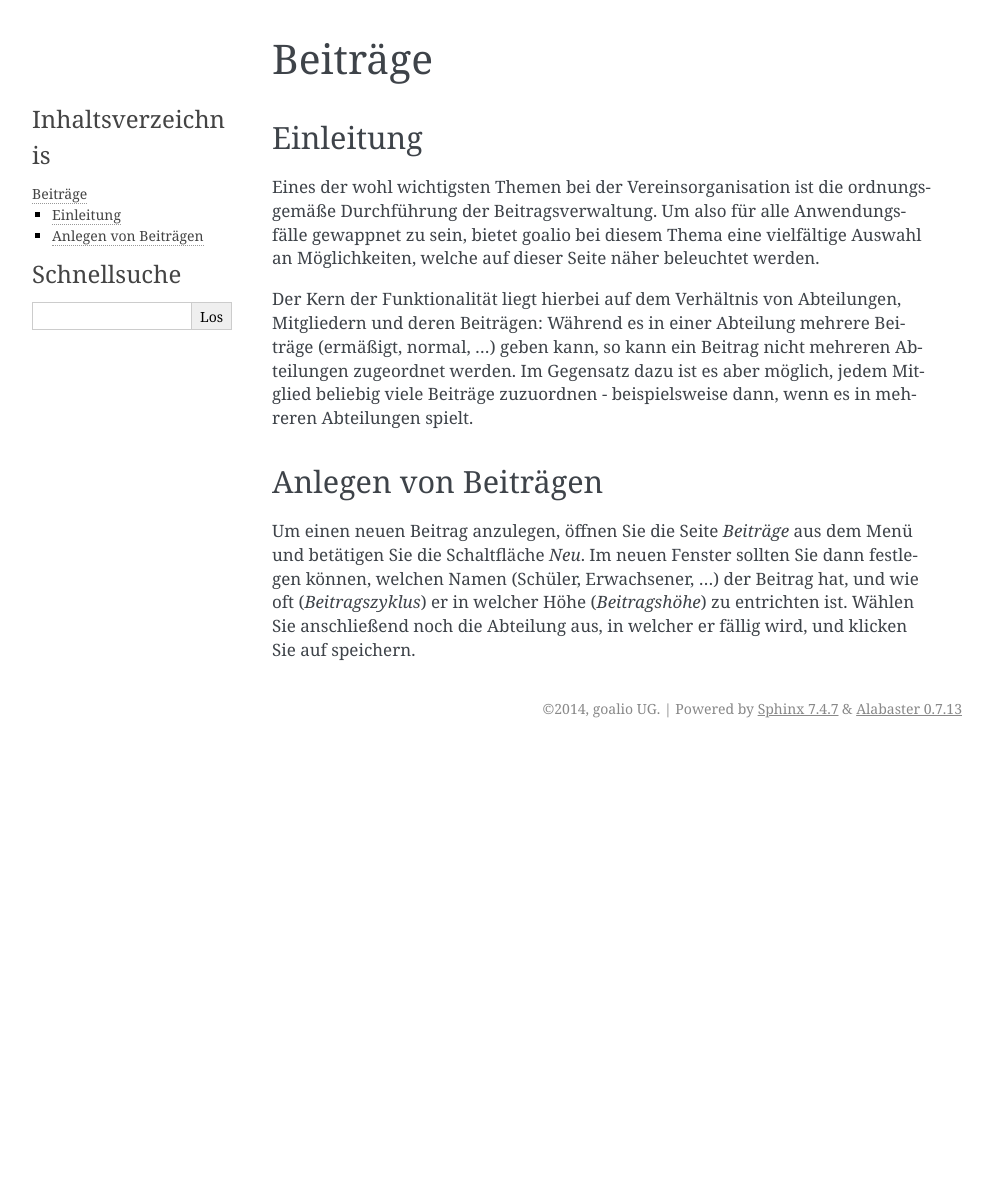
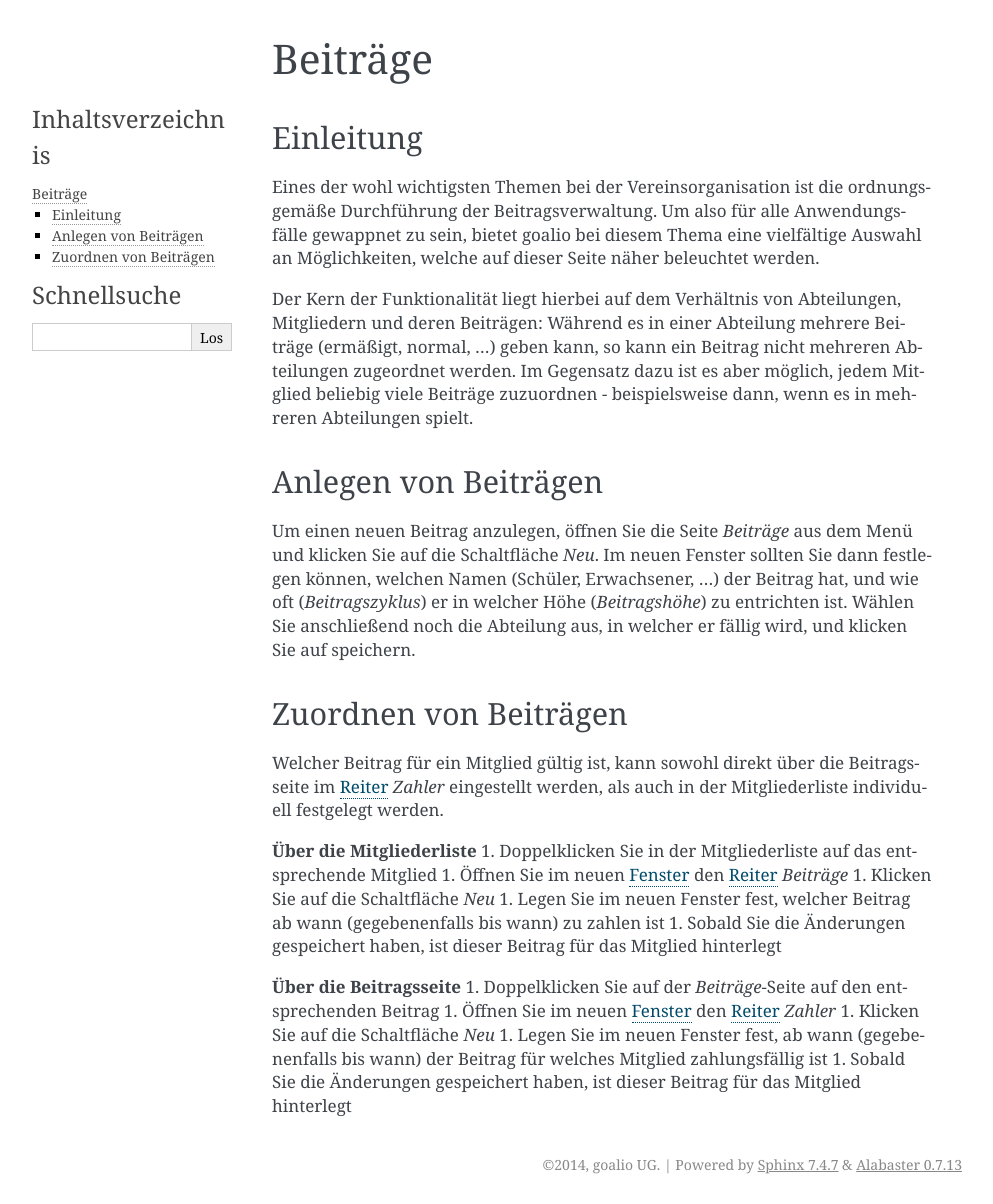
Before and after one commit to goalio/docs, a Sphinx documentation site: the page built from docs/module/finanzen/beitraege.rst, in a window 1280 px wide. Shown: the whole page, without its empty margins (148-1141 px from the left). Built offline with Sphinx 7.4.7, drawn with Linux system fonts in a browser that asks for light colours; formulas are drawn with MathJax 3; before the commit the page ends 900 px from its top, so only the background shows below that.

Commit message:
Update beitraege.rst

```diff
--- a/docs/module/finanzen/beitraege.rst
+++ b/docs/module/finanzen/beitraege.rst
@@ -11,4 +11,27 @@ Der Kern der Funktionalität liegt hierbei auf dem Verhältnis von Abteilungen,
 Anlegen von Beiträgen
 ---------------------
 
-Um einen neuen Beitrag anzulegen, öffnen Sie die Seite *Beiträge* aus dem Menü und betätigen Sie die Schaltfläche *Neu*. Im neuen Fenster sollten Sie dann festlegen können, welchen Namen (Schüler, Erwachsener, ...) der Beitrag hat, und wie oft (*Beitragszyklus*) er in welcher Höhe (*Beitragshöhe*) zu entrichten ist. Wählen Sie anschließend noch die Abteilung aus, in welcher er fällig wird, und klicken Sie auf speichern.
+Um einen neuen Beitrag anzulegen, öffnen Sie die Seite *Beiträge* aus dem Menü und klicken Sie auf die Schaltfläche *Neu*. Im neuen Fenster sollten Sie dann festlegen können, welchen Namen (Schüler, Erwachsener, ...) der Beitrag hat, und wie oft (*Beitragszyklus*) er in welcher Höhe (*Beitragshöhe*) zu entrichten ist. Wählen Sie anschließend noch die Abteilung aus, in welcher er fällig wird, und klicken Sie auf speichern.
+
+
+Zuordnen von Beiträgen
+----------------------
+
+Welcher Beitrag für ein Mitglied gültig ist, kann sowohl direkt über die Beitragsseite im Reiter_ *Zahler* eingestellt werden, als auch in der Mitgliederliste individuell festgelegt werden.
+
+**Über die Mitgliederliste**
+1. Doppelklicken Sie in der Mitgliederliste auf das entsprechende Mitglied
+1. Öffnen Sie im neuen Fenster_ den Reiter_ *Beiträge*
+1. Klicken Sie auf die Schaltfläche *Neu*
+1. Legen Sie im neuen Fenster fest, welcher Beitrag ab wann (gegebenenfalls bis wann) zu zahlen ist
+1. Sobald Sie die Änderungen gespeichert haben, ist dieser Beitrag für das Mitglied hinterlegt
+
+**Über die Beitragsseite**
+1. Doppelklicken Sie auf der *Beiträge*-Seite auf den entsprechenden Beitrag
+1. Öffnen Sie im neuen Fenster_ den Reiter_ *Zahler*
+1. Klicken Sie auf die Schaltfläche *Neu*
+1. Legen Sie im neuen Fenster fest, ab wann (gegebenenfalls bis wann) der Beitrag für welches Mitglied zahlungsfällig ist
+1. Sobald Sie die Änderungen gespeichert haben, ist dieser Beitrag für das Mitglied hinterlegt
+
+.. _Fenster: /de/latest/erste-schritte/benutzeroberflaeche.html
+.. _Reiter: /de/latest/erste-schritte/benutzeroberflaeche.html
```
